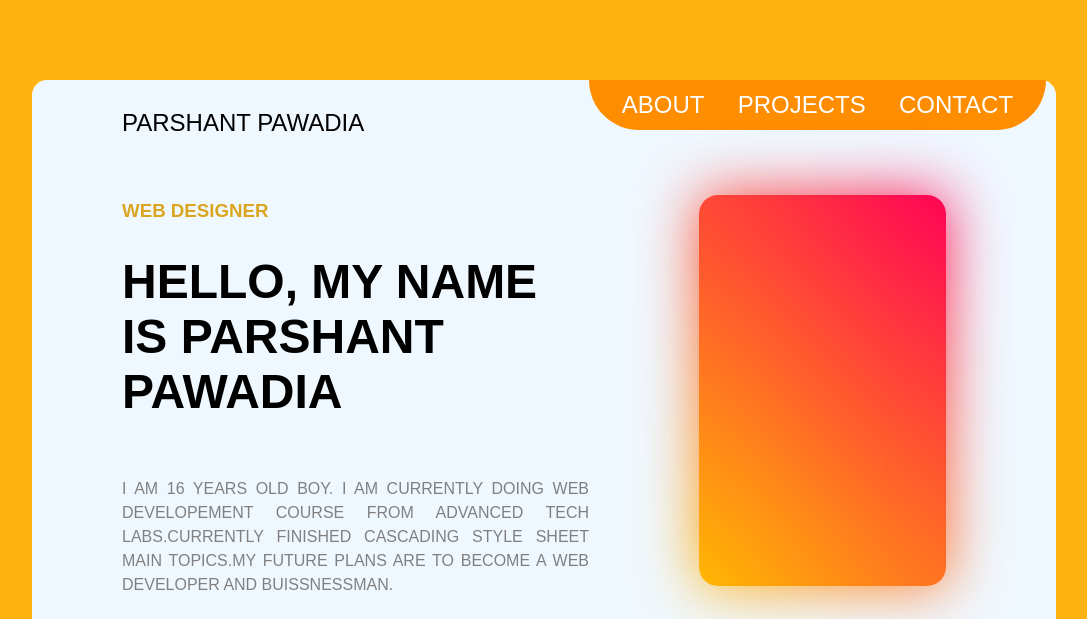
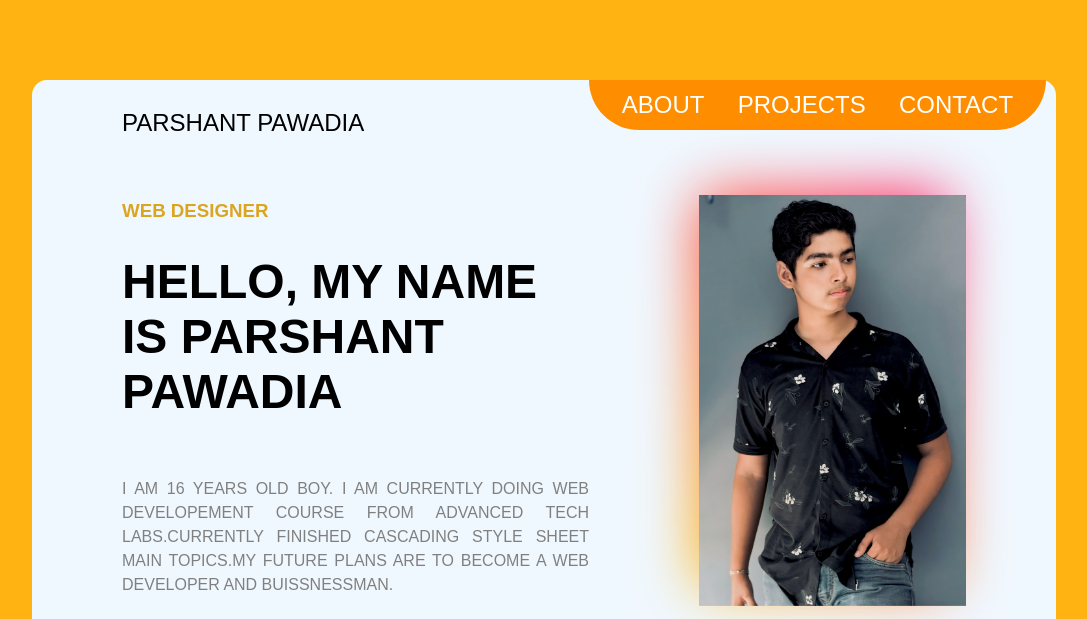
Before and after one commit to Parshantpawadia/PORTFOLIO, a plain HTML site: page index.html in a window 1280 px wide. Shown: the top 619 px of the page, without its empty margins (96-1183 px from the left). Drawn offline with Linux system fonts and the light colour scheme; the site is published under a folder, as on GitHub Pages, so addresses that start at the root find nothing.

Commit message:
Update style.css

```diff
--- a/style.css
+++ b/style.css
@@ -484,7 +484,7 @@ body{
   justify-content: center;
   font-weight: 800;
   font-size: 1.5em;
-  background-image:url('/image/IMG_2840.PNG') ;
+  background-image:url('./image/IMG_2840.PNG') ;
   background-position: top;
   background-repeat: no-repeat;
   background-size: cover;
```
